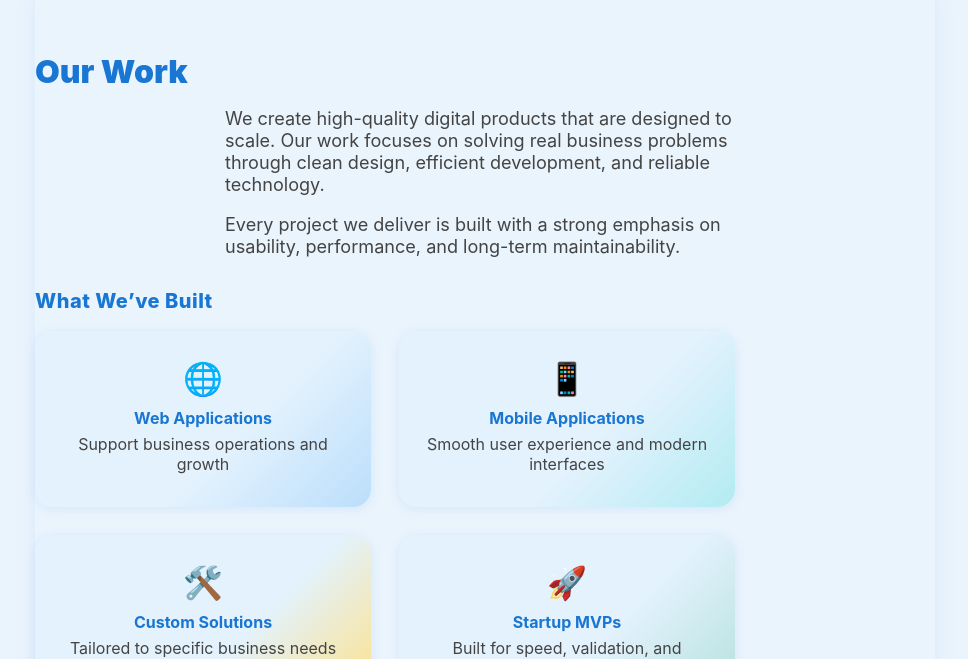
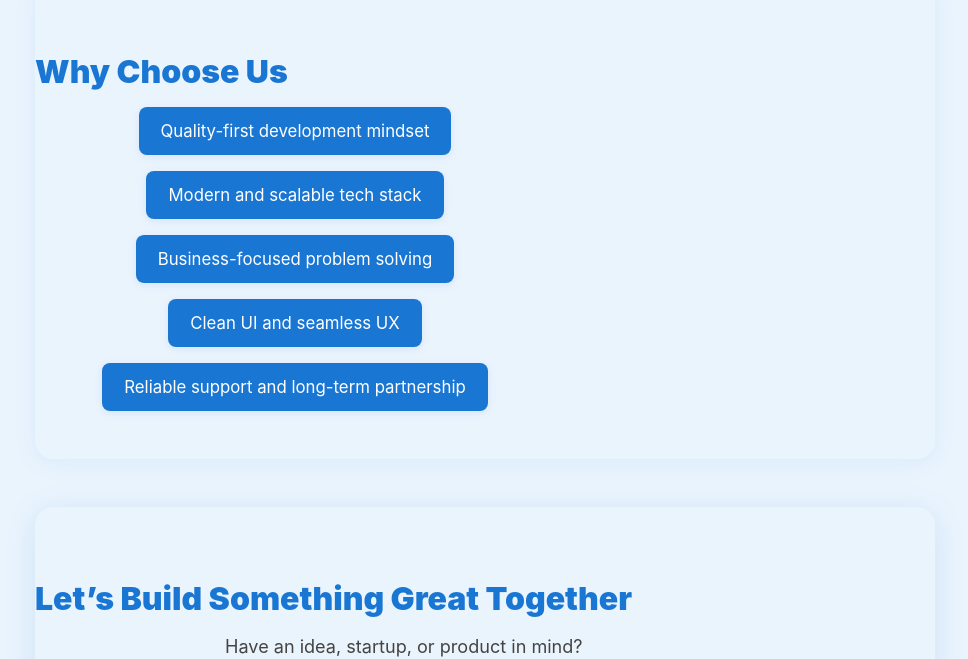
Before and after one commit to PRIYA0914/landing-page, a React (Create React App) app: page / in a window 1280 px wide. Shown: the part 2362-3021 px from the top of the page, without its empty margins (155-1123 px from the left). Built offline with nearby package versions, Linux system fonts and the light colour scheme.

Commit message:
Remove Our Work section from landing page

```diff
--- a/src/App.js
+++ b/src/App.js
@@ -2,7 +2,6 @@ import React from 'react';
 import Hero from './Hero';
 import About from './About';
 import Services from './Services';
-import Work from './Work';
 import WhyChooseUs from './WhyChooseUs';
 import CTA from './CTA';
 
@@ -25,7 +24,6 @@ function App() {
         <div className="fade-in"><Hero /></div>
         <div className="fade-in"><About /></div>
         <div className="fade-in"><Services /></div>
-        <div className="fade-in"><Work /></div>
         <div className="fade-in"><WhyChooseUs /></div>
         <div className="fade-in"><CTA /></div>
       </main>
```
